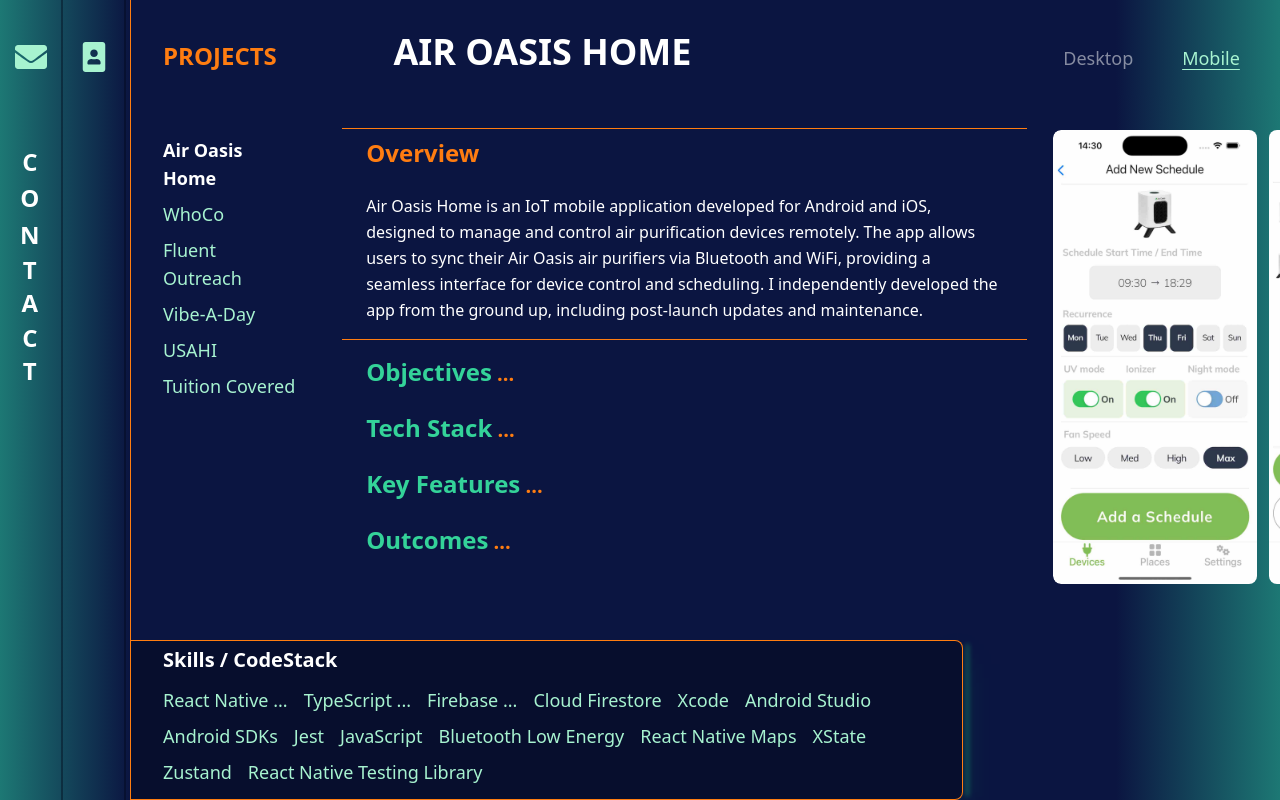
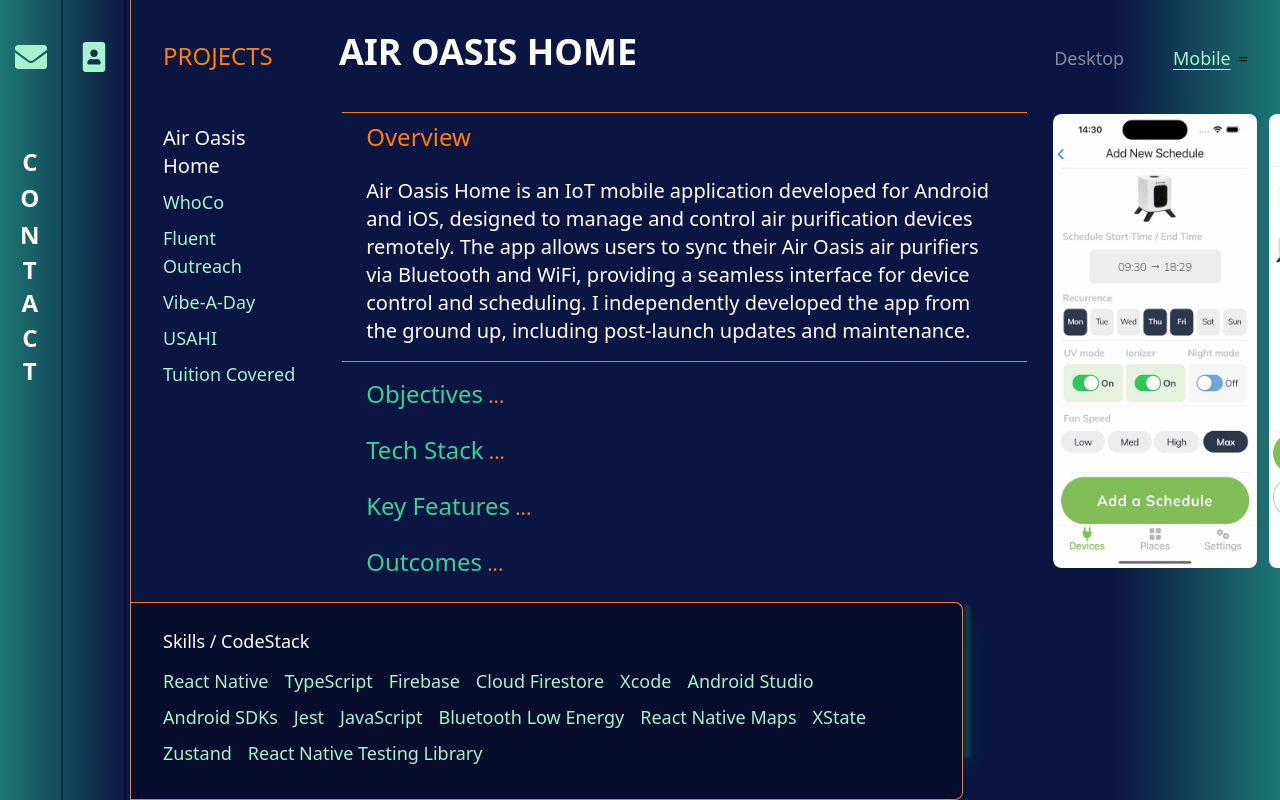
Before and after one commit to MylesPillay/Dev-Portfolio, a Next.js app: page /projects in a window 1280 px wide. Built offline with nearby package versions, Linux system fonts and the light colour scheme.

Commit message:
finished restyling of texts on desktop

```diff
--- a/src/app/components/aboutme/AboutMeHeader.tsx
+++ b/src/app/components/aboutme/AboutMeHeader.tsx
@@ -15,14 +15,14 @@ const AboutMeHeader = () => {
 		// <div className=' sticky top-0 flex flex-grow flex-row md:pl-8 sm:pl-6 pl-0 bg-opacity-100  justify-start items-baseline align-bottom w-full pt-10 pb-2 bg-project-title-gradient border-b border-orangeflame lg:border-0 z-50 '>
 		<div className='sticky top-0 flex flex-grow flex-row justify-start items-baseline align-bottom w-full  sm:pl-8 sm:pr-8 pt-8 pb-4 bg-project-title-gradient bg-opacity-100  z-50 border-b border-orangeflame sm:border-0'>
 			<div className='flex flex-row flex-1  justify-between w-auto '>
-				<h1 className='text-2xl font-bold text-left flex-shrink-0  ml-4 pt-2  sm:ml-0 justify-start h-auto   text-orangeflame'>
+				<h1 className='text-2xl font-medium text-left flex-shrink-0  ml-4 pt-2  sm:ml-0 justify-start h-auto   text-orangeflame'>
 					ABOUT ME
 				</h1>
 
 				{/* Conditional Rendering of Project List */}
 
 				{/* Project Name Field */}
-				<h1 className='text-4xl font-bold md:flex md:flex-grow hidden  justify-start w-full text-left md:max-w-[69vw] lg:max-w-[69vw] ml-[8vw]  text-white '>
+				<h1 className='text-4xl font-medium md:flex md:flex-grow hidden  justify-start w-full text-left md:max-w-[69vw] lg:max-w-[90vw]  max-w-[90vw] ml-20  text-white '>
 					MYLES PILLAY
 				</h1>
 				<div className='md:hidden fixed top-8 right-4 z-50'>
--- a/src/app/components/contact/TaglineTexts.tsx
+++ b/src/app/components/contact/TaglineTexts.tsx
@@ -1,13 +1,13 @@
 const TaglineText = () => {
 	return (
-		<div className='lg:text-xl sm:text-2xl text-xl md:text-lg  font-light  text-center sm:text-left   justify-start lg:w-[80%] w-[90%] md:mx-[10%] mx-[5%] my-6 sm:my-0 h-full '>
-			<h1 className=' w-auto text-white font-medium '>
+		<div className='lg:text-xl sm:text-2xl text-xl md:text-lg  font-light  text-center sm:text-left   justify-start lg:w-[80%] w-[90%] mx-[5%] my-6 sm:my-0 h-full '>
+			<h1 className=' w-auto text-white font-thin text-2xl md:ml-4 lg:ml-[8vw]'>
 				Have you dreamt up the next big thing?
 			</h1>
-			<h1 className=' w-auto font-thin  text-white my-8'>
+			<h1 className='text-2xl text-center lg:text-right w-auto font-thin  text-white my-8 md:mr-4 lg:mr-[8vw]'>
 				Whatever challenge needs solving or app needs building...
 			</h1>
-			<div className='text-emerald-200 lg:w-[110%] md:w-[80%] sm:[60%]  text-center mt-10 md:text-4xl text-2xl mb-2'>
+			<div className='text-emerald-200 lg:w-[100%] md:w-[80%] sm:[60%]  text-center mt-10 md:text-5xl text-2xl mb-2'>
 				Lets turn it into
 				<span className='text-orangeflame ml-2.5'>reality.</span>
 			</div>
--- a/src/app/components/projects/ProjectAccordianWeb.tsx
+++ b/src/app/components/projects/ProjectAccordianWeb.tsx
@@ -66,7 +66,7 @@ const ProjectAccordionWeb: React.FC<ProjectAccordionWebProps> = ({
 				<div
 					key={index}
 					className='flex flex-col px-6 pl-5 justify-start align-top items-start pb-2 text-white'>
-					<div className='text-lg mb-2 font-semibold pr-2 text-emerald-200 w-auto'>
+					<div className='text-lg mb-2 font-light pr-2 text-emerald-200 w-auto'>
 						{item.title}
 					</div>
 					<div>{item.item}</div>
@@ -79,7 +79,7 @@ const ProjectAccordionWeb: React.FC<ProjectAccordionWebProps> = ({
 				<div
 					key={index}
 					className='flex flex-col px-6 pl-5 justify-start align-top items-start pb-2 text-white'>
-					<div className='text-lg mb-2 font-semibold pr-2 text-emerald-200 w-auto'>
+					<div className='text-lg mb-2 font-light pr-2 text-emerald-200 w-auto'>
 						{item.split(": ")[0]}
 					</div>
 					<div>{item.split(": ")[1]}</div>
@@ -119,7 +119,7 @@ const ProjectAccordionWeb: React.FC<ProjectAccordionWebProps> = ({
 							: ""
 					}`}>
 					<button
-						className={`w-full text-left text-2xl p-4 py-2 font-semibold ${
+						className={`w-full text-left text-2xl p-4 py-2 font-light ${
 							activeSection === section.title
 								? "text-orangeflame"
 								: "text-emerald-400"
@@ -132,7 +132,7 @@ const ProjectAccordionWeb: React.FC<ProjectAccordionWebProps> = ({
 						</span>
 					</button>
 					{activeSection === section.title && (
-						<div className='p-4 text-white'>
+						<div className='p-4 text-white font-thin text-xl'>
 							{renderContent(section)}
 						</div>
 					)}
--- a/src/app/components/projects/ProjectHeader.tsx
+++ b/src/app/components/projects/ProjectHeader.tsx
@@ -49,7 +49,7 @@ const ProjectsHeader: React.FC<ProjectsHeaderProps> = ({
 					}}
 					className='lg:pointer-events-none lg:cursor-default'
 					disabled={width >= 1100}>
-					<h1 className='text-2xl font-bold text-left w-[10vw] pt-2 sm:pt-0  ml-4   sm:ml-0 justify-start h-auto align-text-bottom  text-orangeflame '>
+					<h1 className='text-2xl font-medium text-left w-[10vw] pt-2 sm:pt-0  ml-4   sm:ml-0 justify-start h-auto align-text-bottom  text-orangeflame '>
 						PROJECTS
 					</h1>
 				</button>
@@ -58,90 +58,18 @@ const ProjectsHeader: React.FC<ProjectsHeaderProps> = ({
 					mobileMenuOpen={mobileMenuOpen}
 					setMobileMenuOpen={setMobileMenuOpen}
 				/>
-				{/* <div className='fixed  top-4 z-50'>
-					{projectsMenuOpen && (
-						<div className=' fixed left-0 inset-0 p-6 h-auto max-h-[32vh] max-w-[300px] w-[60%]  bg-deepBlueBg z-40 border-emerald-200 border-x border-b'>
-							<div className='flex flex-col items-start pb-2 h-[10%]'>
-								<ul className='flex pt-6 flex-col font-medium w-full  '>
-									{projects.map((project, index) => (
-										<li
-											key={index}
-											className={`cursor-pointer mb-2 text-left md:text-lg text-md ${
-												selectedProject.name ===
-												project.name
-													? "text-white font-bold md:text-xl text-lg"
-													: "hover:text-white hover:text-opacity-80 text-emerald-200"
-											}`}
-											onClick={() => {
-												onProjectClick(index);
-												setProjectsMenuOpen(
-													!projectsMenuOpen
-												);
-											}}>
-											{project.name}
-										</li>
-									))}
-
-									<li
-										className='cursor-pointer  mt-2 text-right text-lg text-orangeflame font-bold
-												 hover:text-white hover:text-opacity-80 '
-										onClick={() =>
-											setProjectsMenuOpen(false)
-										}>
-										CLOSE
-									</li>
-								</ul>
-							</div>
-						</div>
-					)}
-				</div> */}
 
 				{/* Conditional Rendering of Project List */}
 			</div>
-
 			{/* Project Name Field */}
-			<h1 className='text-4xl font-bold md:flex sm:flex-grow hidden  justify-start w-full text-left max-w-[90vw] ml-[8vw]  text-white'>
+			<h1 className='text-4xl font-semibold md:flex sm:flex-grow hidden  justify-start w-full text-left max-w-[90vw] ml-12  text-white'>
 				{selectedProject.name.toUpperCase()}
 			</h1>
-			{/* <div className='md:hidden fixed top-8 right-4 z-50'>
-				<button
-					onClick={() => {
-						setMobileMenuOpen(!mobileMenuOpen);
-						setProjectsMenuOpen(false);
-					}}
-					className='flex flex-col items-center justify-center text-emerald-200 p-2 rounded-md'>
-					{mobileMenuOpen ? (
-						<FaXing className='z-50' size={30} />
-					) : (
-						<FaBars size={30} />
-					)}
-				</button>
-				{mobileMenuOpen && (
-					<div className='sm:hidden fixed top-0 right-0  p-8 h-auto w-[50%]  bg-deepBlueBg z-40 border-emerald-200 border-l border-b'>
-						<div className='flex flex-col items-start p-2 h-[10%]'>
-							{[
-								{ href: "/contact", label: "CONTACT" },
-								{ href: "/projects", label: "PROJECTS" },
-								{ href: "/", label: "ABOUT ME" }
-							].map((item) => (
-								<Link
-									key={item.href}
-									href={item.href}
-									className='text-orangeflame text-xl text-left font-semibold my-4'
-									onClick={() => setMobileMenuOpen(false)}>
-									{item.label}
-								</Link>
-							))}
-						</div>
-					</div>
-				)}
-			</div> */}
 			<MobileBurgerMenu
 				setProjectsMenuOpen={setProjectsMenuOpen}
 				mobileMenuOpen={mobileMenuOpen}
 				setMobileMenuOpen={setMobileMenuOpen}
 			/>
-
 			{/* Image Format Selector */}
 			<ImagesFormatSelector
 				selectedProject={selectedProject}
@@ -149,8 +77,7 @@ const ProjectsHeader: React.FC<ProjectsHeaderProps> = ({
 				setViewMode={setViewMode}
 				headerPosition={true}
 			/>
-
-			{/* Fallback Element for Flex Positioning */}
+			=
 		</div>
 	);
 };
--- a/src/app/components/projects/ProjectList.tsx
+++ b/src/app/components/projects/ProjectList.tsx
@@ -13,13 +13,13 @@ const ProjectList: React.FC<ProjectListProps> = ({
 	return (
 		<ul
 			className='lg:flex  justify-center px-8 items-start text-left flex-col hidden
-   md:font-medium w-auto min-w-[200px]'>
+   md:font-light w-auto min-w-[200px]'>
 			{projects.map((project, index) => (
 				<li
 					key={index}
 					className={`cursor-pointer mb-2 text-left md:text-responsive-xl text-lg ${
 						selectedProject.name === project.name
-							? "text-white font-bold "
+							? "text-white font-medium text-xl "
 							: "hover:text-white hover:text-opacity-80 text-emerald-200"
 					}`}
 					onClick={() => onProjectClick(index)}>
--- a/src/app/components/projects/ProjectSkills.tsx
+++ b/src/app/components/projects/ProjectSkills.tsx
@@ -35,7 +35,7 @@ const ProjectSkillsComponent: React.FC<ProjectDetailsProps> = ({
 	return (
 		<div className='md:flex hidden flex-row space-between justify-end align-bottom item '>
 			<div
-				className={`flex flex-col w-full h-[20vh] z-20 pl-8 justify-center pr-2 py-[3vh] rounded-r-lg border-black border-opacity-50   ${
+				className={`flex flex-col w-full h-auto z-20 pl-8 justify-center pr-2 py-[3vh] rounded-r-lg border-black border-opacity-50   ${
 					isHovered ||
 					(!isImageHovered &&
 						!isHovered &&
@@ -56,29 +56,35 @@ const ProjectSkillsComponent: React.FC<ProjectDetailsProps> = ({
 				}}
 				onMouseEnter={() => setIsHovered(true)}
 				onMouseLeave={() => setIsHovered(false)}>
-				<h2 className='md:text-xl text-lg text-left font-bold mb-3 text-white'>
+				<h2 className='text-lg text-left font-medium mb-3 text-white'>
 					Skills / CodeStack
 				</h2>
 
 				<ul
-					className={`flex flex-wrap  text-left  justify-start md:text-lg text-md font-medium`}>
-					{selectedProject.skills.map((skill, index) => (
-						<li
-							key={index}
-							className={`mb-2 mr-4  text-emerald-200 ${
-								isHovered ||
-								(!isImageHovered &&
-									!isHovered &&
-									activeSection == "Overview") ||
-								(!isHovered && activeSection == "Objectives")
-									? "text-justify"
-									: !isHovered && index >= 2
-									? "hidden"
-									: "text-justify"
-							}`}>
-							{skill} {index <= 2 && !isHovered ? " ..." : ""}
-						</li>
-					))}
+					className={`flex flex-wrap  text-left  justify-start md:text-lg text-md font-light`}>
+					{(!isImageHovered &&
+						!isHovered &&
+						activeSection == "Overview") ||
+					(!isHovered && activeSection == "Objectives") ||
+					isHovered
+						? selectedProject.skills.map((skill, index) => (
+								<li
+									key={index}
+									className={`mb-2 mr-4  text-emerald-200 text-justify`}>
+									{skill}
+								</li>
+						  ))
+						: selectedProject.skills
+								.slice(0, 2)
+								.map((skill, index) => (
+									<li
+										key={index}
+										className={`mb-2 mr-4  text-emerald-200
+									 text-justify
+							`}>
+										{skill} {" ..."}
+									</li>
+								))}
 				</ul>
 			</div>
 			{showHoverPrompt ? (
--- a/src/app/components/projects/responsive-layout-components/OverMediumLayout.tsx
+++ b/src/app/components/projects/responsive-layout-components/OverMediumLayout.tsx
@@ -39,7 +39,7 @@ const OverMediumLayout = ({
 			}}>
 			<div
 				onMouseEnter={() => setIsImageContainerHovered(false)}
-				className={`hidden lg:flex md:flex-row justify-between lg:w-full overflow-y-scroll  overflow-x-hidden md:pt-[4vh] h-auto   `}
+				className={`hidden lg:flex md:flex-row justify-between lg:w-full overflow-y-scroll  overflow-x-hidden md:pt-4 h-auto   `}
 				style={{
 					transition: "width 0.2s ease-in-out"
 				}}>
--- a/src/app/components/projects/responsive-layout-components/ProjectListAndSkills.tsx
+++ b/src/app/components/projects/responsive-layout-components/ProjectListAndSkills.tsx
@@ -20,7 +20,7 @@ const ProjectListAndSkills = ({
 }: ProjectListAndSkillsProps) => {
 	return (
 		<div
-			className='flex flex-col justify-between min-w-[13.5vw] max-w-[13.5vw] h-full lg:mr-[3vw] lg:mt-[5vh] ]'
+			className='flex flex-col justify-between min-w-[13.5vw] max-w-[13.5vw] h-full lg:mr-[3vw] lg:mt-7 ]'
 			onMouseEnter={() => {
 				if (isImageContainerHovered) {
 					setIsImageContainerHovered(false);
```
Also changed, not shown: src/app/components/aboutme/MobileSkillsSections.tsx (+20 -6 lines), src/app/components/aboutme/MobileSoftSkillsSection.tsx (+20 -6 lines), src/app/contact/page.tsx (+4 -4 lines), src/app/page.tsx (+11 -3 lines).
